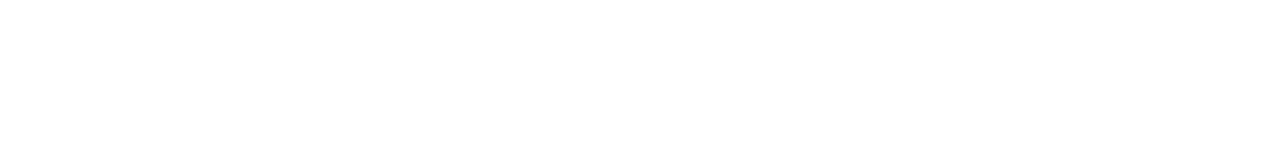
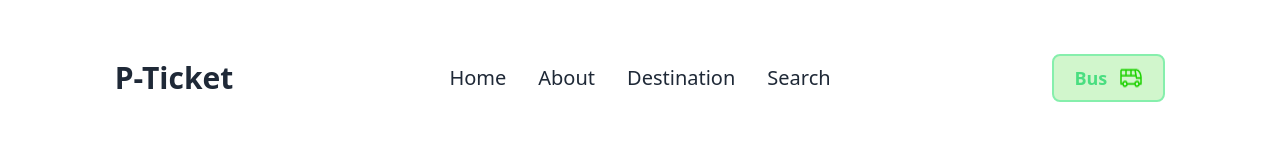
Before and after one commit to AkashAhmed007/Assignment-5, a plain HTML site: page index.html in a window 1280 px wide. Drawn offline with nearby package versions, Linux system fonts and the light colour scheme.

Commit message:
navbar section complete

```diff
--- a/index.html
+++ b/index.html
@@ -4,14 +4,52 @@
     <meta charset="UTF-8">
     <meta name="viewport" content="width=device-width, initial-scale=1.0">
     <title>Ticket Website</title>
-    <!-- daisy UI -->
+    <!-- daisy UI and tailwind CSS -->
     <link href="https://cdn.jsdelivr.net/npm/daisyui@4.7.2/dist/full.min.css" rel="stylesheet" type="text/css" />
-    <script src="https://cdn.tailwindcss.com"></script>
-    <!-- tailwind CSS -->
     <script src="https://cdn.tailwindcss.com"></script>
 </head>
 <body>
+    <header>
+        <!-- navbar section -->
+        <div class="container mx-auto my-10 w-10/12">
+            <div class="navbar bg-base-100">
+                <div class="navbar-start">
+                  <div class="dropdown">
+                    <div tabindex="0" role="button" class="btn btn-ghost lg:hidden">
+                      <svg xmlns="http://www.w3.org/2000/svg" class="h-5 w-5" fill="none" viewBox="0 0 24 24" stroke="currentColor"><path stroke-linecap="round" stroke-linejoin="round" stroke-width="2" d="M4 6h16M4 12h8m-8 6h16" /></svg>
+                    </div>
+                    <ul tabindex="0" class="menu menu-sm dropdown-content mt-3 z-[1] p-2 shadow bg-base-100 rounded-box w-52">
+                        <li><a>Home</a></li>
+                        <li><a>About</a></li>
+                        <li><a>Destination</a></li>
+                        <li><a>Search</a></li>
+                    </ul>
+                  </div>
+                  <a class="text-3xl font-bold">P-Ticket</a>
+                </div>
+                <div class="navbar-center hidden lg:flex">
+                  <ul class="menu menu-horizontal px-1 text-xl">
+                    <li><a>Home</a></li>
+                    <li><a>About</a></li>
+                    <li><a>Destination</a></li>
+                    <li><a>Search</a></li>
+                  </ul>
+                </div>
+                <div class="navbar-end">
+                  <div class="flex gap-3 bg-[rgba(29,209,0,0.2)] px-5 py-2 border-2 border-green-300 rounded-lg">
+                    <a href="" class= "text-lg text-green-400 font-bold">Bus</a>
+                    <img class="" src="images/bus-icon.png" alt="bus-icon">
+                  </div>
+                </div>
+              </div>
+        </div>
+    </header>
+    <main>
 
-    <script src="javascript/script.js"></script>
+    </main>
+    <footer>
+
+    </footer>
+<script src="javascript/script.js"></script>
 </body>
 </html>
```
